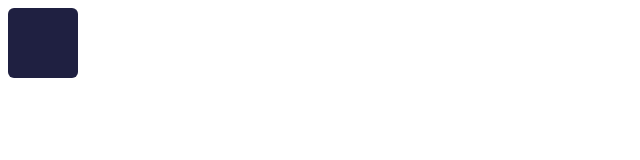
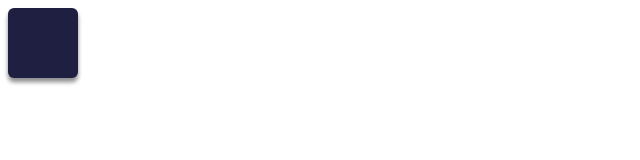
Before and after one commit to Andrey-sambar/metalamp_layout, a website: page src/colors-type.pug in a window 1280 px wide. Shown: the full height of the page, 0-640 px from the left. Drawn offline with nearby package versions, Linux system fonts and the light colour scheme; files that its build step writes are made by us from their sources.

Commit message:
added shadow modifier to color-box element of color-palette block

```diff
--- /dev/null
+++ b/src/components/color-palette/__color-box/_shadow/color-palette__color-box_shadow.scss
@@ -0,0 +1,3 @@
+.color-palette__color-box_shadow {
+    box-shadow: 0 4px 4px 0 rgba(0, 0, 0, 0.25), 0 4px 4px 0 rgba(0, 0, 0, 0.25);
+}
--- a/src/components/color-palette/__color-box/color-palette__color-box.pug
+++ b/src/components/color-palette/__color-box/color-palette__color-box.pug
@@ -1 +1 @@
-div(class='color-palette__color-box color-palette__color-box_color_dark-shade-100')
+div(class='color-palette__color-box color-palette__color-box_color_dark-shade-100 color-palette__color-box_shadow')
--- a/src/components/color-palette/__color-box/color-palette__color-box.scss
+++ b/src/components/color-palette/__color-box/color-palette__color-box.scss
@@ -1,4 +1,5 @@
 @import "./_color_dark-shade-100/color-palette__color-box_color_dark-shade-100.scss";
+@import "./_shadow/color-palette__color-box_shadow.scss";
 
 .color-palette__color-box {
     width: 70px;
```
